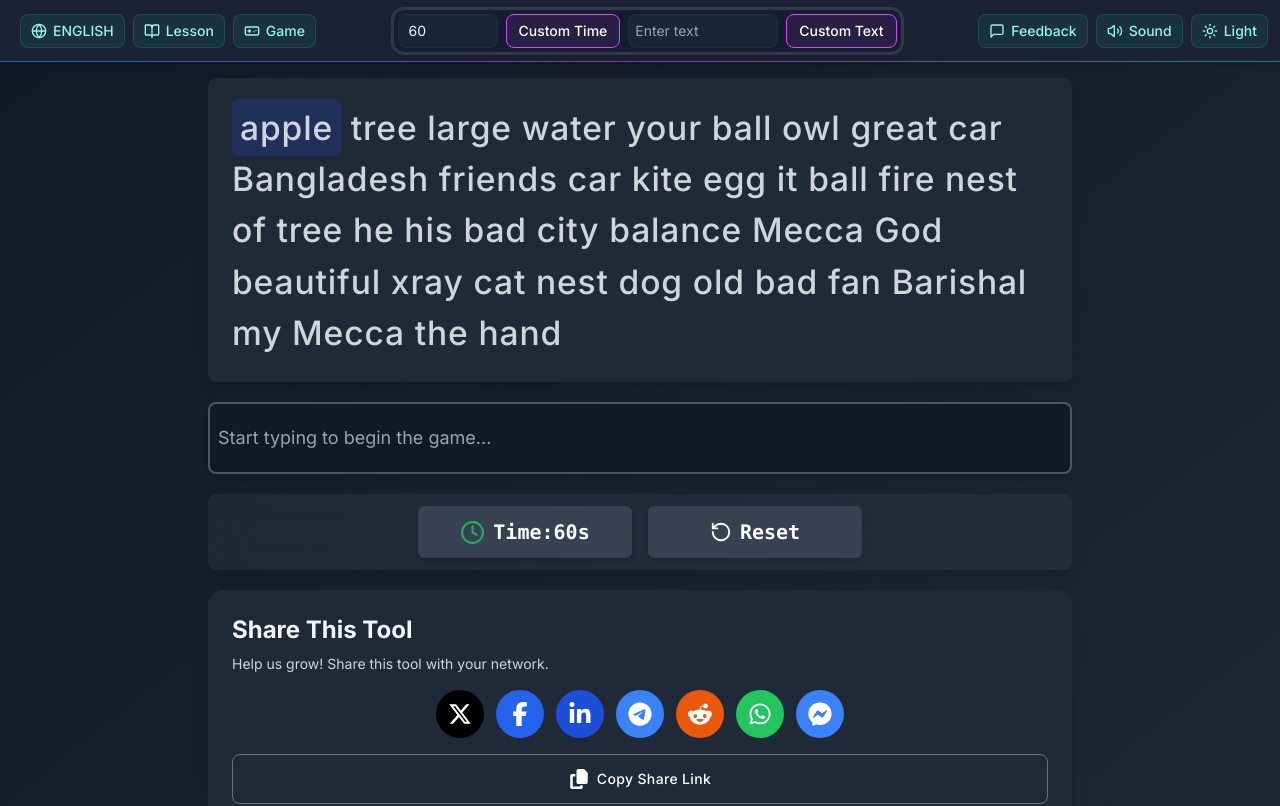
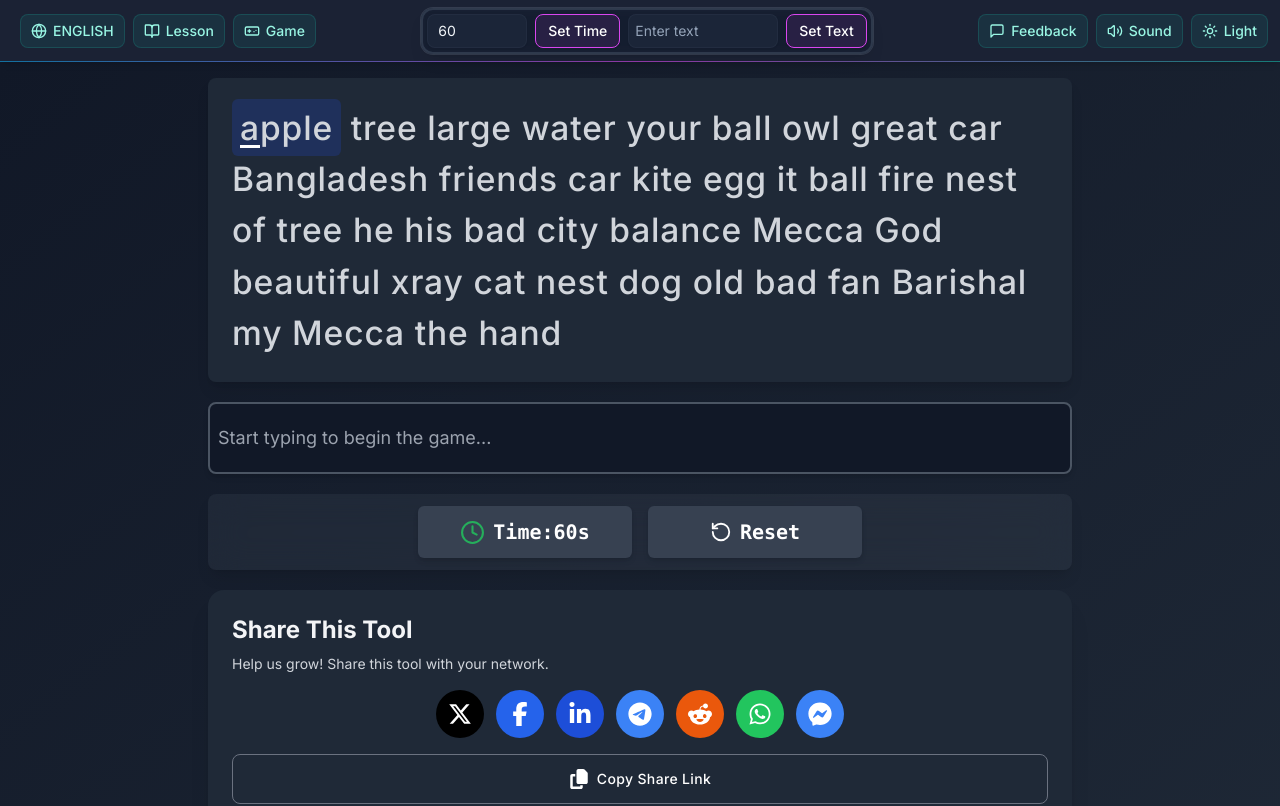
Before and after one commit to finger-typing/fingertyping, a Next.js app: page / in a window 1280 px wide. Shown: the top 806 px of the page. Built offline with nearby package versions, Linux system fonts and the light colour scheme.

Commit message:
version 0.42(add cursor blinking feature into worddisplay)

```diff
--- a/src/components/CustomInputs.tsx
+++ b/src/components/CustomInputs.tsx
@@ -85,7 +85,7 @@ const CustomInputs: React.FC<CustomInputsProps> = ({
               : "bg-fuchsia-50 hover:bg-fuchsia-100/80 text-black-700 border border-fuchsia-500/20"
           )} px-3 py-1.5 min-w-[60px] whitespace-nowrap`}
         >
-         Custom Time
+         Set Time
         </button>
       </form>
 
@@ -110,7 +110,7 @@ const CustomInputs: React.FC<CustomInputsProps> = ({
               : "bg-fuchsia-50 hover:bg-fuchsia-100/80 text-fuchsia-700 border border-fuchsia-400/20"
           )} px-3 py-1.5 min-w-[60px] whitespace-nowrap`}
         >
-           Custom Text
+           Set Text
         </button>
       </form>
     </div>
--- a/src/components/WordDisplay.tsx
+++ b/src/components/WordDisplay.tsx
@@ -58,7 +58,6 @@ const WordDisplay: React.FC<WordDisplayProps> = ({
       const wordClusters = getGraphemeClusters(word);
       const inputClusters = getGraphemeClusters(inputWord);
 
-      // Check if we've moved past this word
       const isPastWord = wordPos < currentWordIndex;
 
       return (
@@ -70,6 +69,7 @@ const WordDisplay: React.FC<WordDisplayProps> = ({
           >
             {wordClusters.map((charCluster, charIndex) => {
               let charClass = darkMode ? "text-gray-300" : "text-gray-700";
+              const isCurrentChar = isCurrentWord && charIndex === inputClusters.length;
 
               if (charIndex < inputClusters.length) {
                 if (charCluster === inputClusters[charIndex]) {
@@ -78,16 +78,21 @@ const WordDisplay: React.FC<WordDisplayProps> = ({
                   charClass = darkMode ? "text-red-600" : "text-red-600";
                 }
               } else if (isPastWord) {
-                // Highlight missed letters in past words
                 charClass = darkMode ? "text-red-600" : "text-red-600";
               }
 
               return (
-                <span
-                  key={charIndex}
-                  className={`${charClass} transition-colors duration-150`}
-                >
-                  {charCluster}
+                <span key={charIndex} className="relative">
+                  <span className={`${charClass} transition-colors duration-150`}>
+                    {charCluster}
+                  </span>
+                  {isCurrentChar && (
+                    <span
+                      className={`absolute bottom-0 left-0 h-[3.3px] w-full ${
+                        darkMode ? 'bg-white' : 'bg-black'
+                      } animate-[pulse_0.8s_ease-in-out_infinite]`}
+                    />
+                  )}
                 </span>
               );
             })}
```
